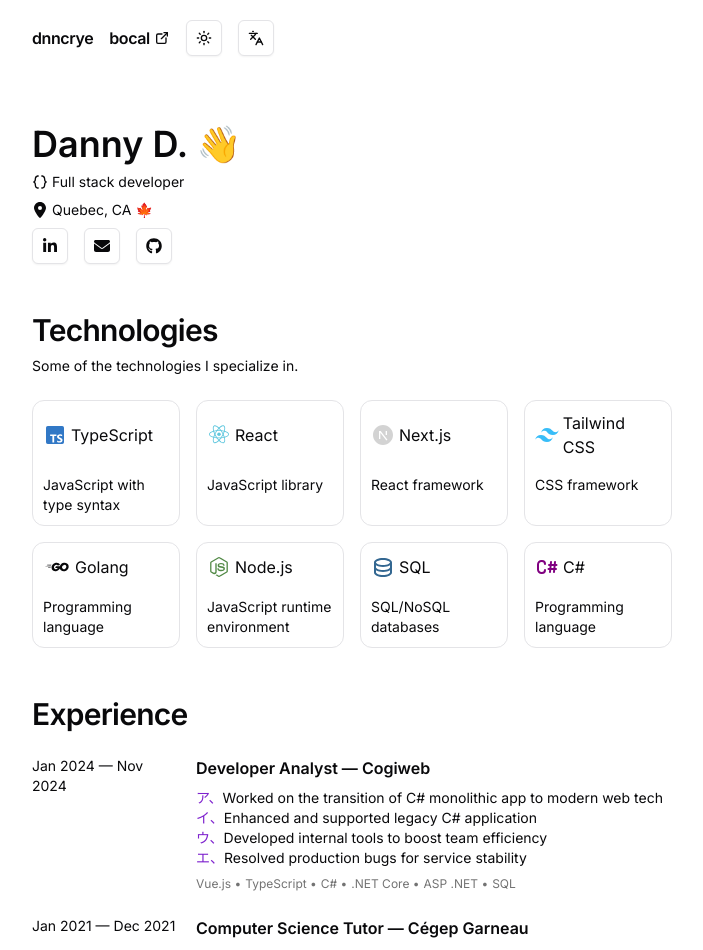
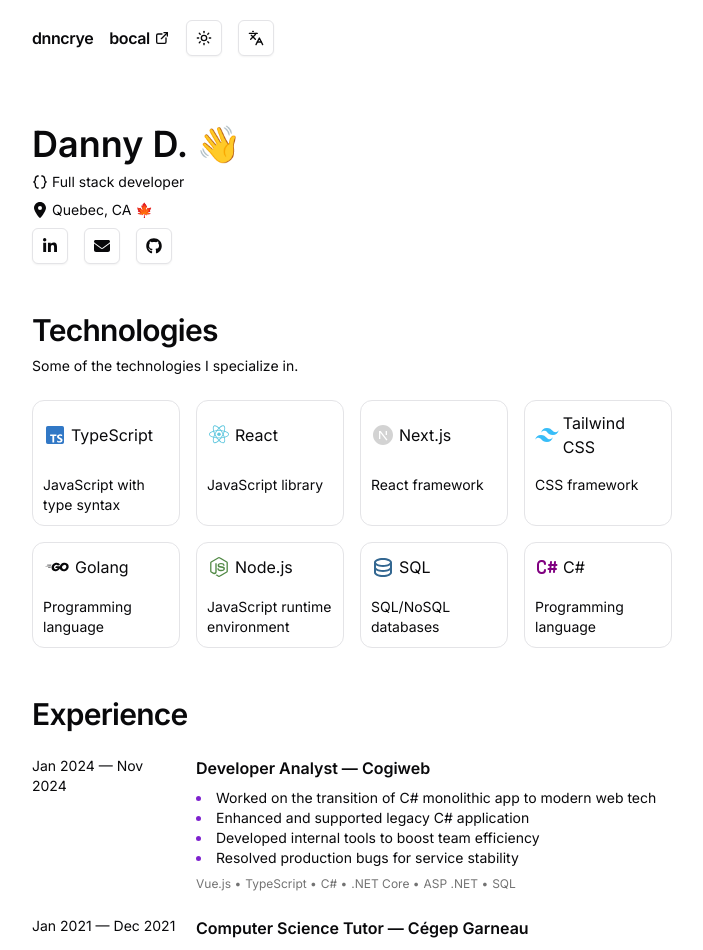
Before and after one commit to mtlaso/portfolio, a Next.js app: page /en in a window 1280 px wide. Shown: the top 950 px of the page, without its empty margins (288-991 px from the left). Built offline with nearby package versions, Linux system fonts and the light colour scheme; a web font is replaced by a local one.

Commit message:
style: changer style des listes

```diff
--- a/src/app/[locale]/ui/index/work-section.tsx
+++ b/src/app/[locale]/ui/index/work-section.tsx
@@ -152,7 +152,7 @@
 						{t(`${itemsTKey}.title`)} — {work.company}
 					</p>
 
-					<ul className="list-[katakana] list-inside marker:text-purple-700">
+					<ul className="list-disc list-inside marker:text-purple-700">
 						{t.raw(`${itemsTKey}.achievements`)?.map((item: string) => (
 							<li
 								className="text-justify text-sm dark:text-neutral-300"
```
